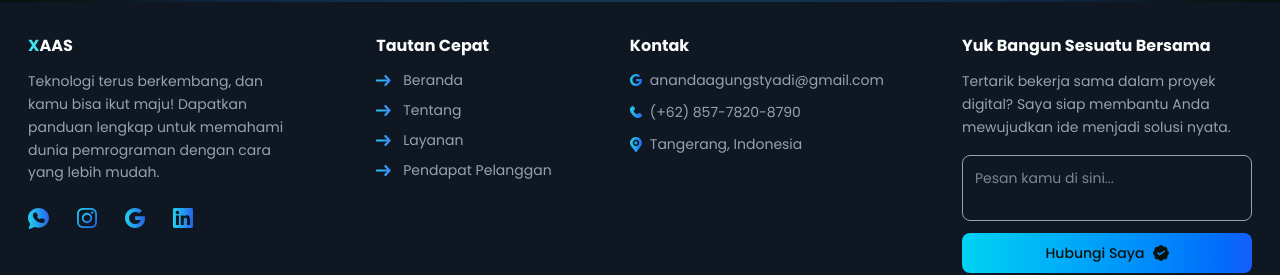
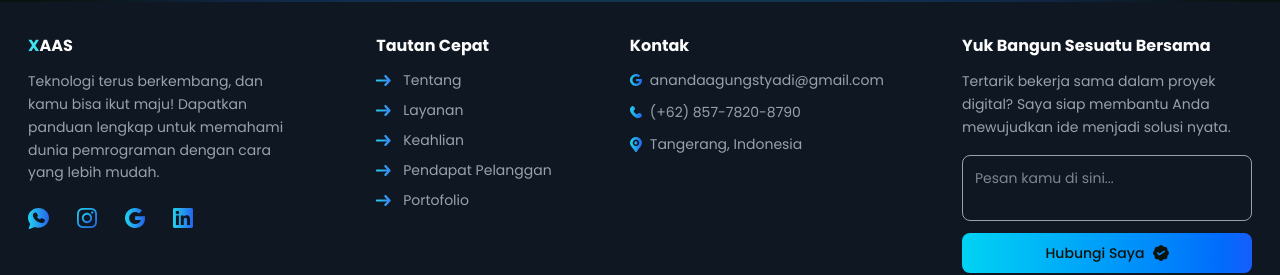
Before and after one commit to AugustAgung05/Portofolio, a React (Vite) app: page / in a window 1280 px wide. Shown: the part 5273-5548 px from the top of the page. Built offline with nearby package versions, Linux system fonts and the light colour scheme.

Commit message:
fix margin

```diff
--- a/src/components/About/About.jsx
+++ b/src/components/About/About.jsx
@@ -23,7 +23,7 @@ export default function About() {
         <section
             ref={ref}
             id="about"
-            className="scroll-m-8 opacity-0"
+            className="scroll-m-6 opacity-0"
         >
             <div className="text-light mx-auto px-5 md:px-7 max-w-7xl py-12 lg:py-18">
                 <h3 className="tagline-section line-bottom-tagline" style={{ '--line-offset': '-20px' }}>
--- a/src/components/Footer/Footer.jsx
+++ b/src/components/Footer/Footer.jsx
@@ -51,10 +51,11 @@ export default function Footer() {
                     <div>
                         <h2 className="text-light font-bold text-lg lg:text-base">Tautan Cepat</h2>
                         <ul className="mt-2 lg:mt-3 space-y-1.5 lg:space-y-2.5 text-sm lg:text-xs xl:text-sm">
-                            <li className="flex items-center gap-3 group"><img className="transition-transform duration-200 group-hover:translate-x-1" src={arrow} alt="" /> <a href="#">Beranda</a></li>
-                            <li className="flex items-center gap-3 group"><img className="transition-transform duration-200 group-hover:translate-x-1" src={arrow} alt="" /> <a href="#">Tentang</a></li>
-                            <li className="flex items-center gap-3 group"><img className="transition-transform duration-200 group-hover:translate-x-1" src={arrow} alt="" /> <a href="#">Layanan</a></li>
-                            <li className="flex items-center gap-3 group"><img className="transition-transform duration-200 group-hover:translate-x-1" src={arrow} alt="" /> <a href="#">Pendapat Pelanggan</a></li>
+                            <li className="flex items-center gap-3 group"><img className="transition-transform duration-200 group-hover:translate-x-1" src={arrow} alt="" /> <a href="#tentang">Tentang</a></li>
+                            <li className="flex items-center gap-3 group"><img className="transition-transform duration-200 group-hover:translate-x-1" src={arrow} alt="" /> <a href="#layanan">Layanan</a></li>
+                            <li className="flex items-center gap-3 group"><img className="transition-transform duration-200 group-hover:translate-x-1" src={arrow} alt="" /> <a href="#keahlian">Keahlian</a></li>
+                            <li className="flex items-center gap-3 group"><img className="transition-transform duration-200 group-hover:translate-x-1" src={arrow} alt="" /> <a href="#testimoni">Pendapat Pelanggan</a></li>
+                            <li className="flex items-center gap-3 group"><img className="transition-transform duration-200 group-hover:translate-x-1" src={arrow} alt="" /> <a href="#portofolio">Portofolio</a></li>
                         </ul>
                     </div>
                     <div>
--- a/src/components/Keahlian/Keahlian.jsx
+++ b/src/components/Keahlian/Keahlian.jsx
@@ -30,7 +30,7 @@ export default function Keahlian() {
             observer.observe(el);
         }, []);
     return (
-        <section ref={ref} id="keahlian" className="scroll-m-8 opacity-0">
+        <section ref={ref} id="keahlian" className="scroll-m-6 opacity-0">
             <div className="px-5 md:px-7 py-12 lg:py-18 max-w-7xl mx-auto text-white">
                 <h3 className="tagline-section custom-line-bottom-tagline" style={{ '--line-offset': '-120px' }}>
                     senjata utama dalam <br className="hidden md:block"/>
--- a/src/components/Layanan/Layanan.jsx
+++ b/src/components/Layanan/Layanan.jsx
@@ -19,7 +19,7 @@ export default function Layanan() {
             observer.observe(el);
         }, []);
     return (
-        <section ref={ref} id="layanan" className="scroll-m-8 opacity-0">
+        <section ref={ref} id="layanan" className="scroll-m-6 opacity-0">
             <div className="text-white px-5 md:px-7 max-w-7xl py-12 lg:py-18 mx-auto">
                 <h3 className="tagline-section custom-line-bottom-tagline" style={{ '--line-offset': '-120px' }}>
                     4 aksi nyata dalam <br className="hidden md:block" />
--- a/src/components/Portofolio/Portofolio.jsx
+++ b/src/components/Portofolio/Portofolio.jsx
@@ -98,7 +98,7 @@ export default function Portofolio() {
         }, []);
 
     return (
-        <section ref={ref} id="portofolio" className="scroll-m-10 opacity-0">
+        <section ref={ref} id="portofolio" className="scroll-m-6 opacity-0">
             <div className="px-5 md:px-7 py-12 lg:py-18 max-w-7xl mx-auto text-white">
                 <h3 className="tagline-section line-bottom-tagline" style={{ '--line-offset': '-120px' }}>
                     jejak karya dalam <br className="hidden md:block" />
--- a/src/components/Testimoni/Testimoni.jsx
+++ b/src/components/Testimoni/Testimoni.jsx
@@ -29,7 +29,7 @@ export default function Testimoni() {
     }, []);
 
     return (
-        <section ref={ref} id="testimoni" className="scroll-m-8 opacity-0">
+        <section ref={ref} id="testimoni" className="scroll-m-6 opacity-0">
             <div className="px-5 md:px-7 py-12 lg:py-18 max-w-7xl mx-auto text-white">
                 <h3 className="tagline-section line-bottom-tagline text-white" style={{ '--line-offset': '-120px' }}>
                     cerita di balik <br className="hidden md:block" />
```
